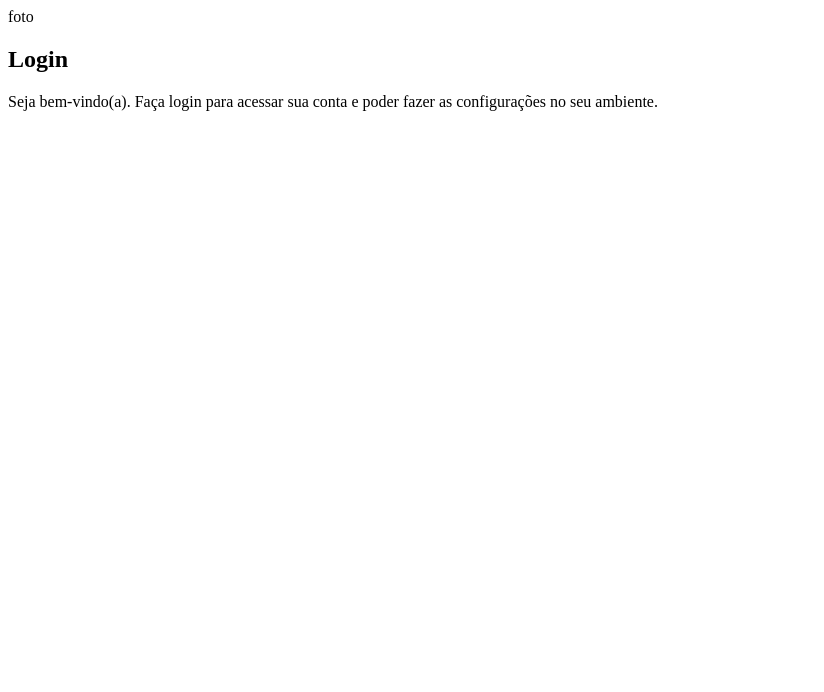
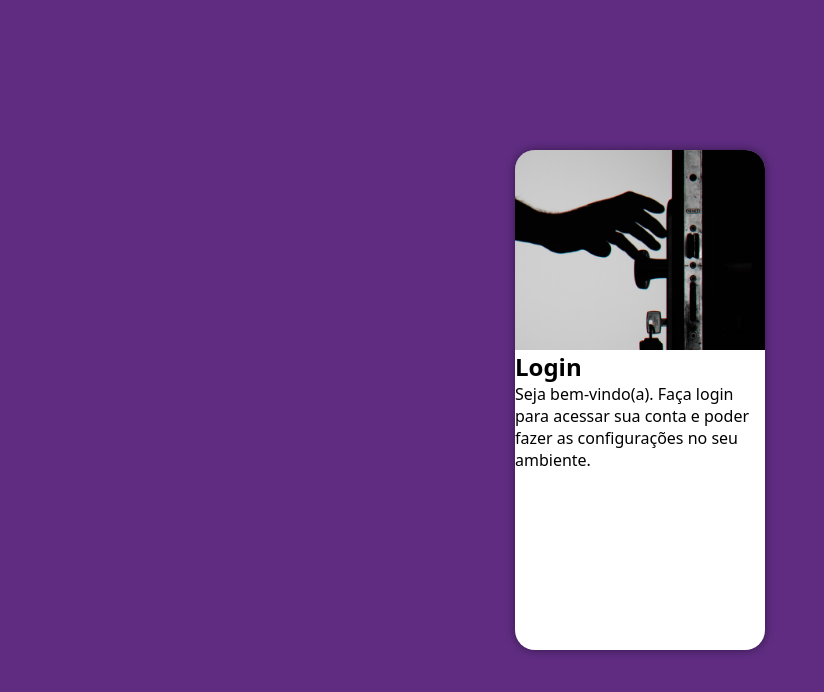
Before and after one commit to HigorPiress/projeto-login, a plain HTML site: page index.html in a window 1280 px wide. Shown: the whole page, without its empty margins (0-824 px from the left). Drawn offline with Linux system fonts and the light colour scheme.

Commit message:
atualizacao

```diff
--- a/estilos/style.css
+++ b/estilos/style.css
@@ -5,3 +5,51 @@
     VERDE: #49a09d
     LILÁS: #5f2c82
 */
+
+
+* {
+    font-family: system-ui, -apple-system, BlinkMacSystemFont, 'Segoe UI', Roboto, Oxygen, Ubuntu, Cantarell, 'Open Sans', 'Helvetica Neue', sans-serif;
+    margin: 0px;
+    padding: 0px;
+    box-sizing: border-box; /* faz com que a borda faça conta com a lagura */
+}
+
+body, html {
+    background-color: #5f2c82;
+    height: 100vh;
+    width: 100vw;
+}
+
+main {
+    position: relative;
+    height: 100vh;
+    width: 100vw;
+}
+
+section#login {
+    position: absolute;
+    top: 50%;
+    left: 50%;
+    transform: translate(-50%, -50%);
+    overflow: hidden; /* tudo que estiver fora da borda vai ficar escondido*/
+    background-color: white;
+    width: 250px;
+    height: 500px;
+    border-radius: 20px;
+    box-shadow: 0px 0px 10px rgba(0, 0, 0, 0.450);
+
+}
+
+
+section#login > div#imagem {
+    display: block;
+    background: #5f2c82 url(../imagens/pexels-george-becker-792032.jpg) no-repeat;
+    background-size: cover;
+    background-position: center;
+    height: 200px;
+}
+
+section#login > div#fomulario {
+    display: block;
+    padding: 10px;
+}
--- a/index.html
+++ b/index.html
@@ -11,7 +11,7 @@
     <main>
         <section id="login">
             <div id="imagem">
-                foto
+                <!--Aqui vai a imagem nas CSS-->
             </div>
             <div id="formulario">
                 <h1>Login</h1>
```
